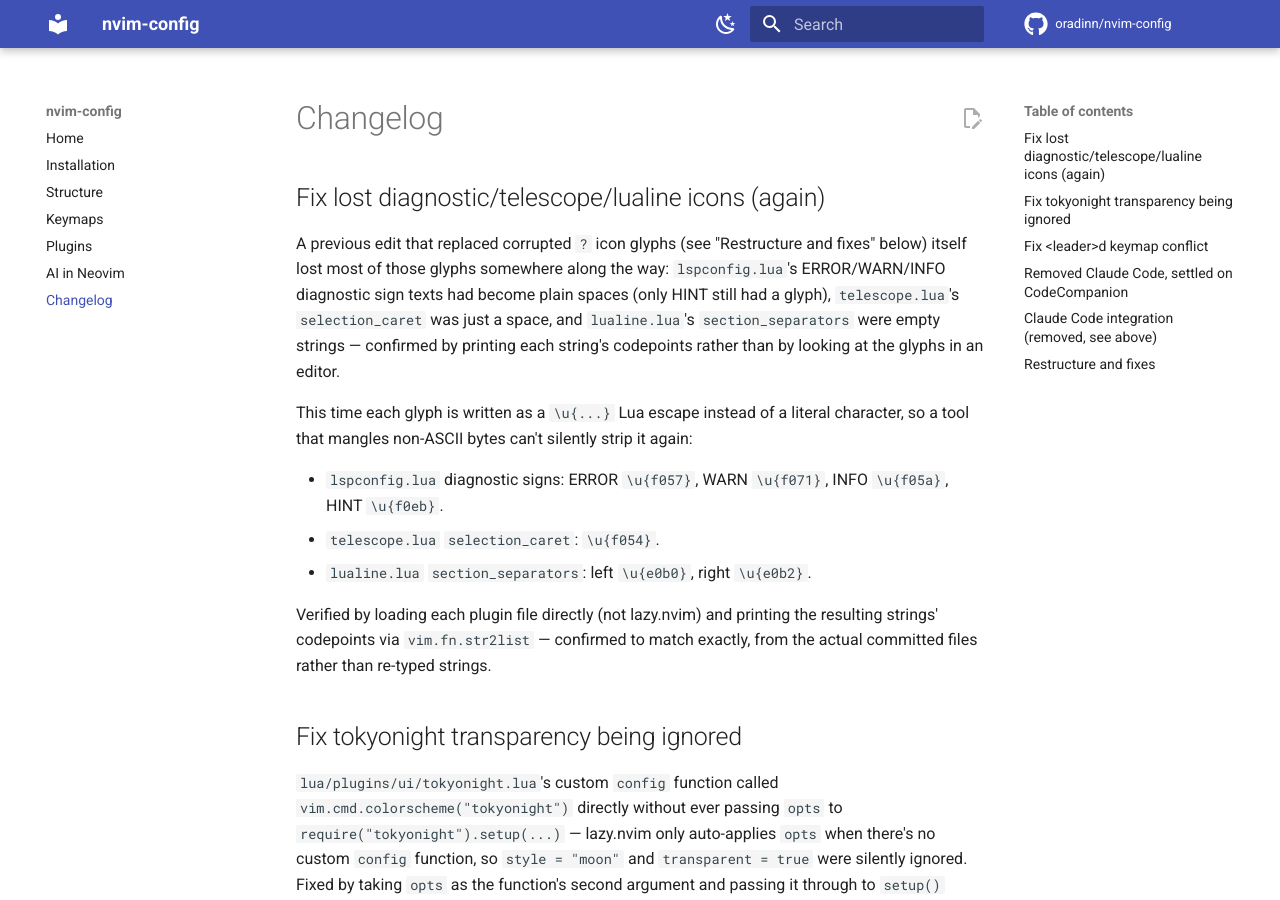
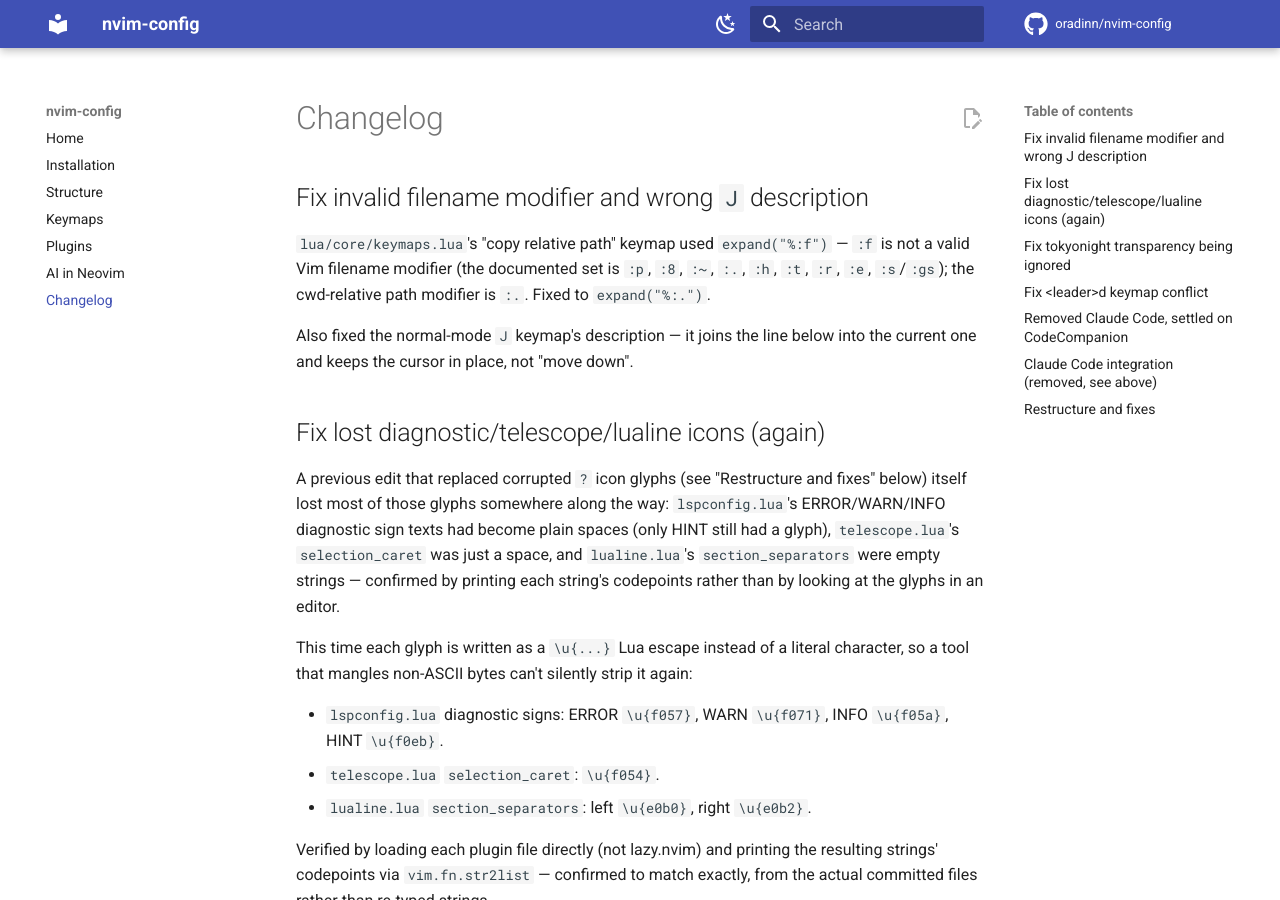
Before and after one commit to oradinn/nvim-config, an MkDocs documentation site: the page built from docs/changelog.md, in a window 1280 px wide and 900 px high. Built offline with MkDocs 1.6.1 and Material for MkDocs 9.7.7, drawn with Linux system fonts in a browser that asks for light colours; comment, search, counter and statistics services are not loaded.

Commit message:
Fix invalid %:f filename modifier and wrong J description
expand("%:f") used an invalid Vim filename modifier - :f isn't part of
the documented set (:p, :8, :~, :., :h, :t, :r, :e, :s/:gs). The
cwd-relative path modifier is :., so use expand("%:.") instead.

Also fix the normal-mode J keymap's description: it joins the line
below into the current one and keeps the cursor in place, it doesn't
move down.

Co-Authored-By: Claude Sonnet 5 <noreply@anthropic.com>
Claude-Session: https://claude.ai/code/session_016YunJ1V2cbCqrNVvcpQqMP

```diff
--- a/docs/changelog.md
+++ b/docs/changelog.md
@@ -1,4 +1,15 @@
 # Changelog
+
+## Fix invalid filename modifier and wrong `J` description
+
+`lua/core/keymaps.lua`'s "copy relative path" keymap used
+`expand("%:f")` — `:f` is not a valid Vim filename modifier (the
+documented set is `:p`, `:8`, `:~`, `:.`, `:h`, `:t`, `:r`, `:e`,
+`:s`/`:gs`); the cwd-relative path modifier is `:.`. Fixed to
+`expand("%:.")`.
+
+Also fixed the normal-mode `J` keymap's description — it joins the line
+below into the current one and keeps the cursor in place, not "move down".
 
 ## Fix lost diagnostic/telescope/lualine icons (again)
 
```
Also changed, not shown: 1 other file.
